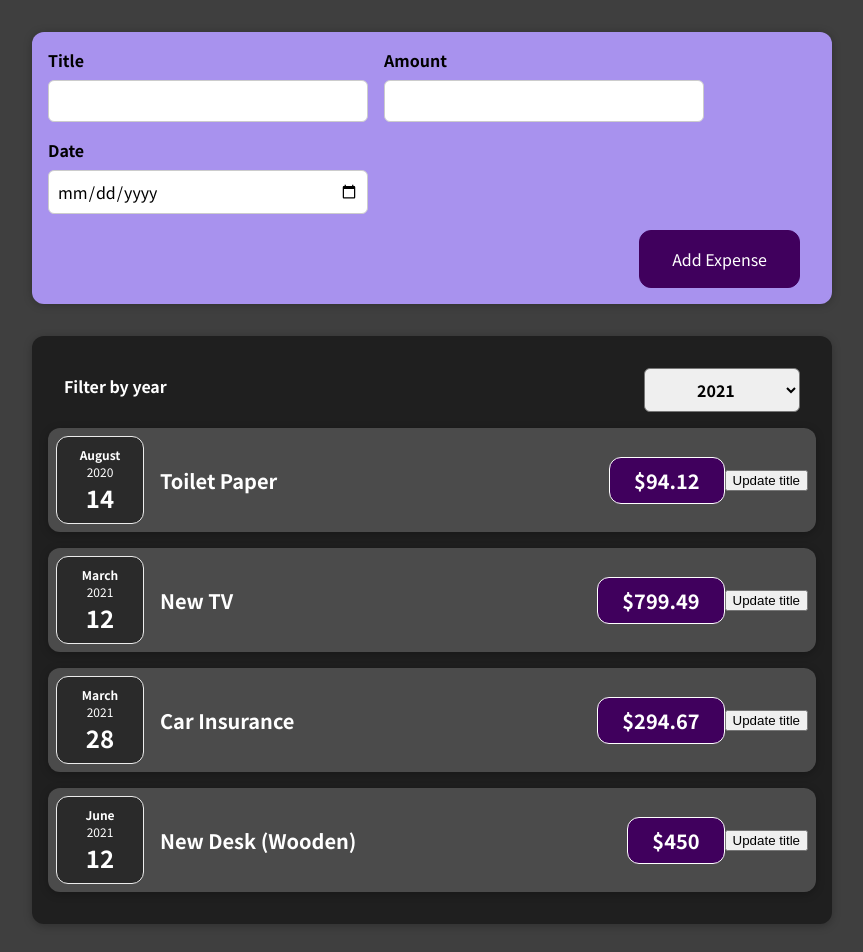
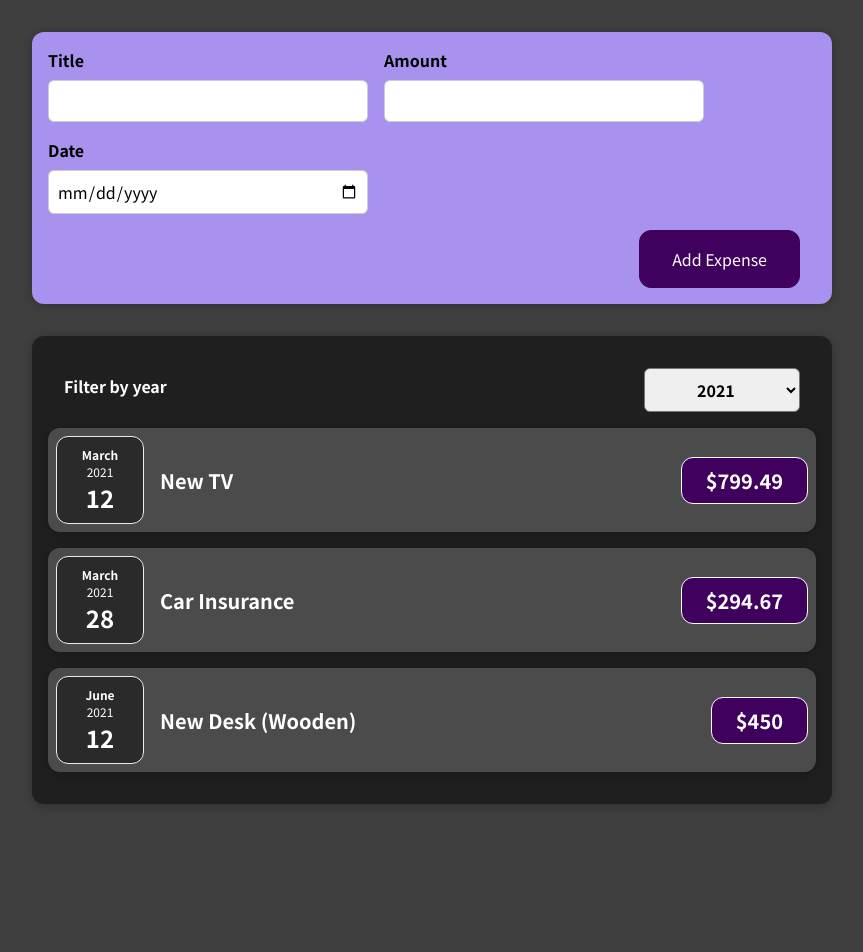
Before and after one commit to GrahamKirwan/React_Project01, a React (Create React App) app: page / in a window 1280 px wide. Shown: the top 952 px of the page, without its empty margins (208-1071 px from the left). After the commit the page ends 836 px from the top, so only its background shows below. Built offline with nearby package versions, Linux system fonts and the light colour scheme.

Commit message:
stateful lists and keys

```diff
--- a/src/App.js
+++ b/src/App.js
@@ -1,10 +1,9 @@
-import React from 'react';
+import React, { useState } from 'react';
 
 import NewExpense from './components/NewExpense/NewExpense';
 import Expenses from "./components/Expenses/Expenses";
 
-function App() {
-  const expenses = [
+const DUMMY_EXPENSES = [
   {
     id: "e1",
     title: "Toilet Paper",
@@ -30,9 +29,13 @@ function App() {
   },
 ];
 
+function App() {
+
+  const [expenses, setExpenses] = useState(DUMMY_EXPENSES);
+
+
   const addExpenseHandler = (expense) => {
-    console.log("app.js here")
-    console.log(expense);
+    setExpenses([expense, ...expenses]);
   }
 
   return (
--- a/src/components/Expenses/ExpenseItem.js
+++ b/src/components/Expenses/ExpenseItem.js
@@ -1,4 +1,4 @@
-import React, { useState } from 'react'
+import React from 'react'
 
 import ExpenseDate from "./ExpenseDate";
 import Card from "../UI/Card";
@@ -6,20 +6,14 @@ import "./ExpenseItem.css";
 
 function ExpenseItem(props) {
 
-  const [title, setTitle] = useState(props.title);
-
-  function titleHandler(){
-    setTitle("updated");
-  }
 
   return (
     <Card className="expense-item">
       <ExpenseDate date={props.date}/>
       <div className="expense-item__description">
-        <h2>{title}</h2>
+        <h2>{props.title}</h2>
         <div className="expense-item__price">${props.amount}</div>
       </div>
-      <button onClick={titleHandler}>Update title</button>
     </Card>
   );
 }
--- a/src/components/Expenses/Expenses.js
+++ b/src/components/Expenses/Expenses.js
@@ -1,45 +1,39 @@
-import React, { useState } from 'react';
+import React, { useState } from "react";
 
 import ExpenseItem from "./ExpenseItem";
 import ExpenseFilter from "./ExpenseFilter";
-import Card from "../UI/Card"
+import Card from "../UI/Card";
 import "./Expenses.css";
 
 function Expenses(props) {
-
-  const [filteredYear, setFilteredYear] = useState('2021');
-
+  const [filteredYear, setFilteredYear] = useState("2021");
 
   const yearChangeDataHandler = (year) => {
     setFilteredYear(year);
-  }
+  };
+
+  const filteredExpenses = props.items.filter(expense => {
+    return expense.date.getFullYear().toString() === filteredYear;
+  });
 
   return (
     <Card className="expenses">
-      <ExpenseFilter selected={filteredYear} onYearChange={yearChangeDataHandler}></ExpenseFilter>
-      <ExpenseItem
-        title={props.items[0].title}
-        amount={props.items[0].amount}
-        date={props.items[0].date}
-      ></ExpenseItem>
-      <ExpenseItem
-        title={props.items[1].title}
-        amount={props.items[1].amount}
-        date={props.items[1].date}
-      ></ExpenseItem>
-      <ExpenseItem
-        title={props.items[2].title}
-        amount={props.items[2].amount}
-        date={props.items[2].date}
-      ></ExpenseItem>
-      <ExpenseItem
-        title={props.items[3].title}
-        amount={props.items[3].amount}
-        date={props.items[3].date}
-      ></ExpenseItem>
+      <ExpenseFilter
+        selected={filteredYear}
+        onYearChange={yearChangeDataHandler}
+      ></ExpenseFilter>
+
+
+      {filteredExpenses.map((expense) => (
+        <ExpenseItem
+          key={expense.id}
+          title={expense.title}
+          amount={expense.amount}
+          date={expense.date}
+        ></ExpenseItem>
+      ))}
     </Card>
   );
 }
 
-
 export default Expenses;
```
Also changed, not shown: 1 other file (tests, documents, lock files or other folders). Lines whose indentation alone changed are shown as unchanged.
